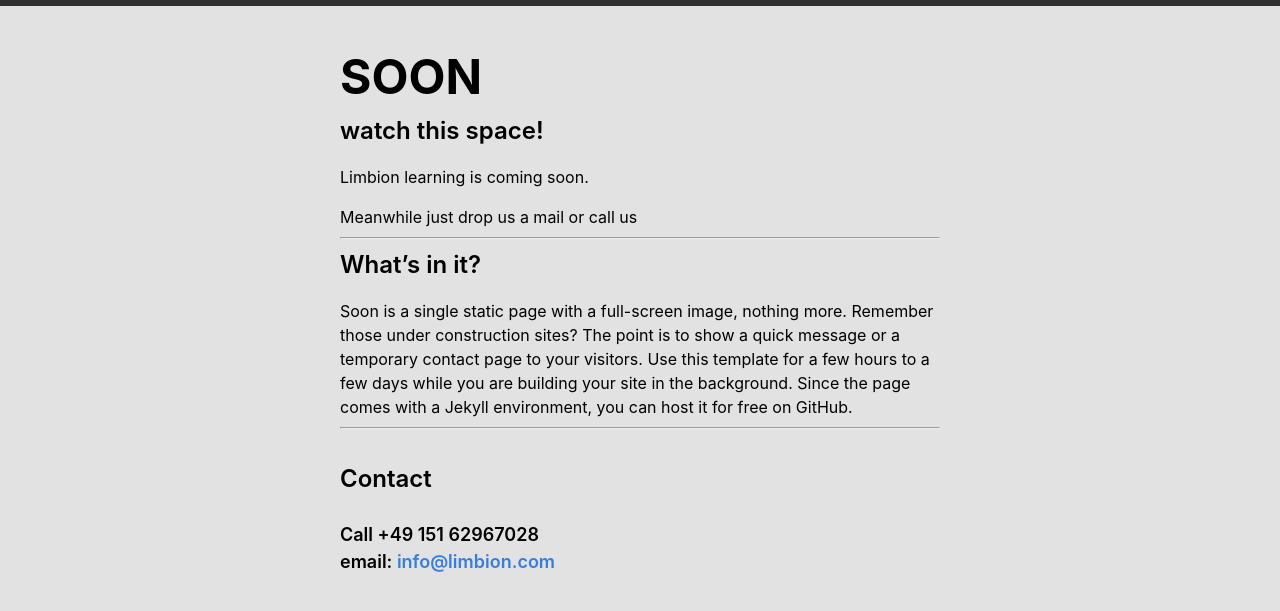
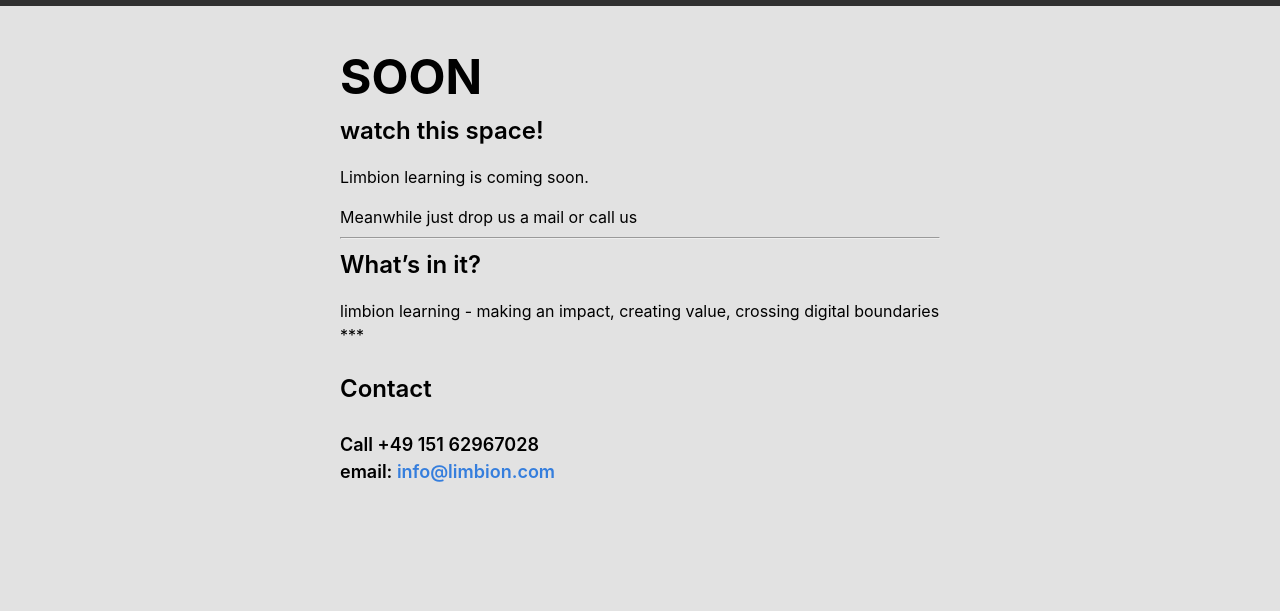
Before and after one commit to raulhammerl/limbion, a Jekyll site: the page built from index.md, in a window 1280 px wide. Shown: the top 611 px of the page. Built offline with Jekyll 4.4.1, drawn with Linux system fonts in a browser that asks for light colours; our own code applies the rules of GitHub Pages for plain Markdown files.

Commit message:
polygon back

```diff
--- a/_layouts/default.html
+++ b/_layouts/default.html
@@ -6,7 +6,7 @@
 <body>
   <main class="page-content" aria-label="Content">
     <div id="bg" style="margin: 0;
-  padding: 0; background: url({{site.url}}images/colors.jpg) center fixed no-repeat;
+  padding: 0; background: url({{site.url}}images/g_pg.jpg) center fixed no-repeat;
     -moz-background-size: cover;
     background-size: cover; opacity:30%">
   </div>
--- a/index.md
+++ b/index.md
@@ -16,6 +16,5 @@
 
 ## What's in it?
 
-Soon is a single static page with a full-screen image, nothing more. Remember those under construction sites? The point is to show a quick message or a temporary contact page to your visitors. Use this template for a few hours to a few days while you are building your site in the background. Since the page comes with a Jekyll environment, you can host it for free on GitHub.
-
+limbion learning - making an impact, creating value, crossing digital boundaries
 ***
```
Also changed, not shown: images/g_poly.jpg (added).
